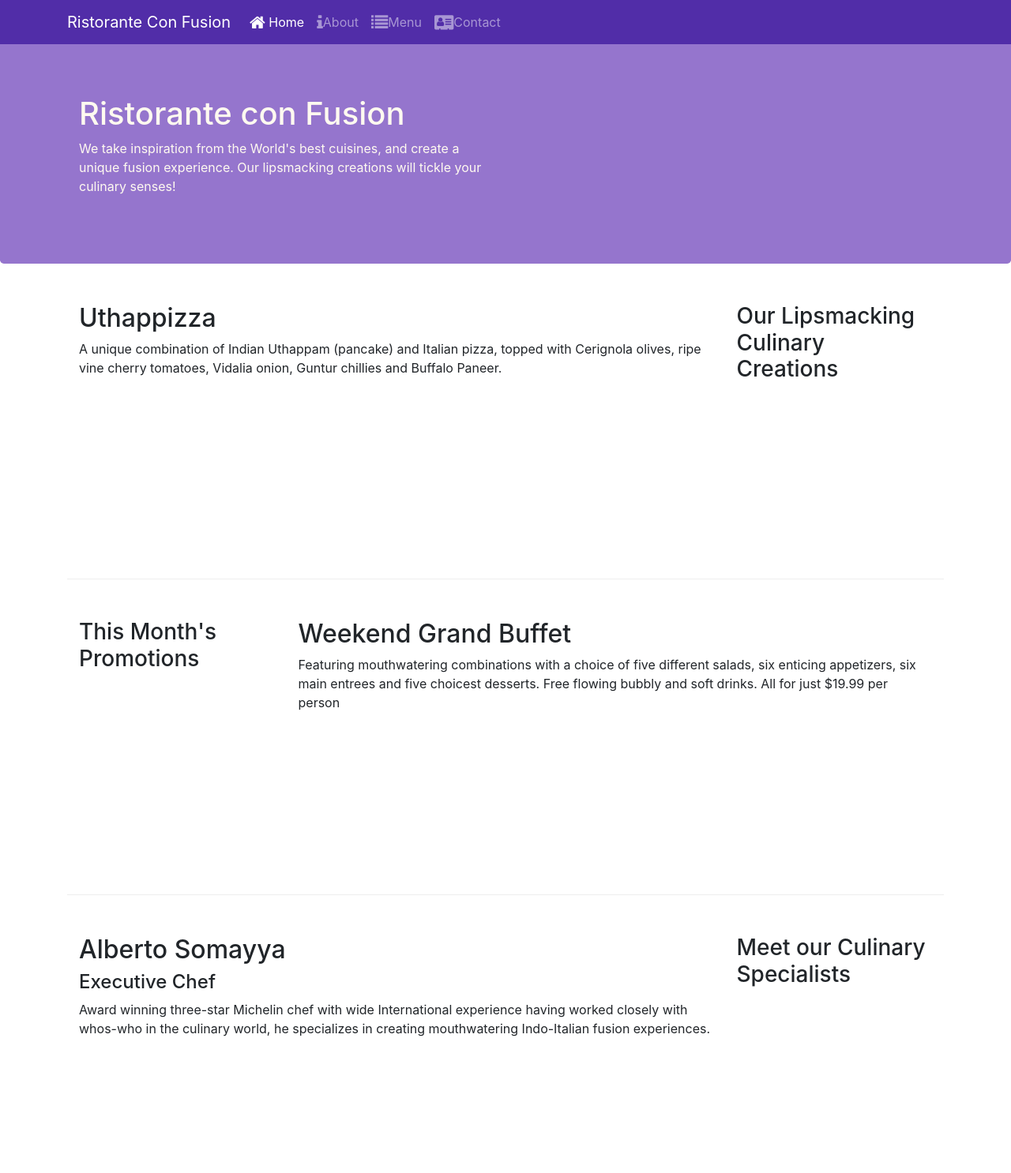
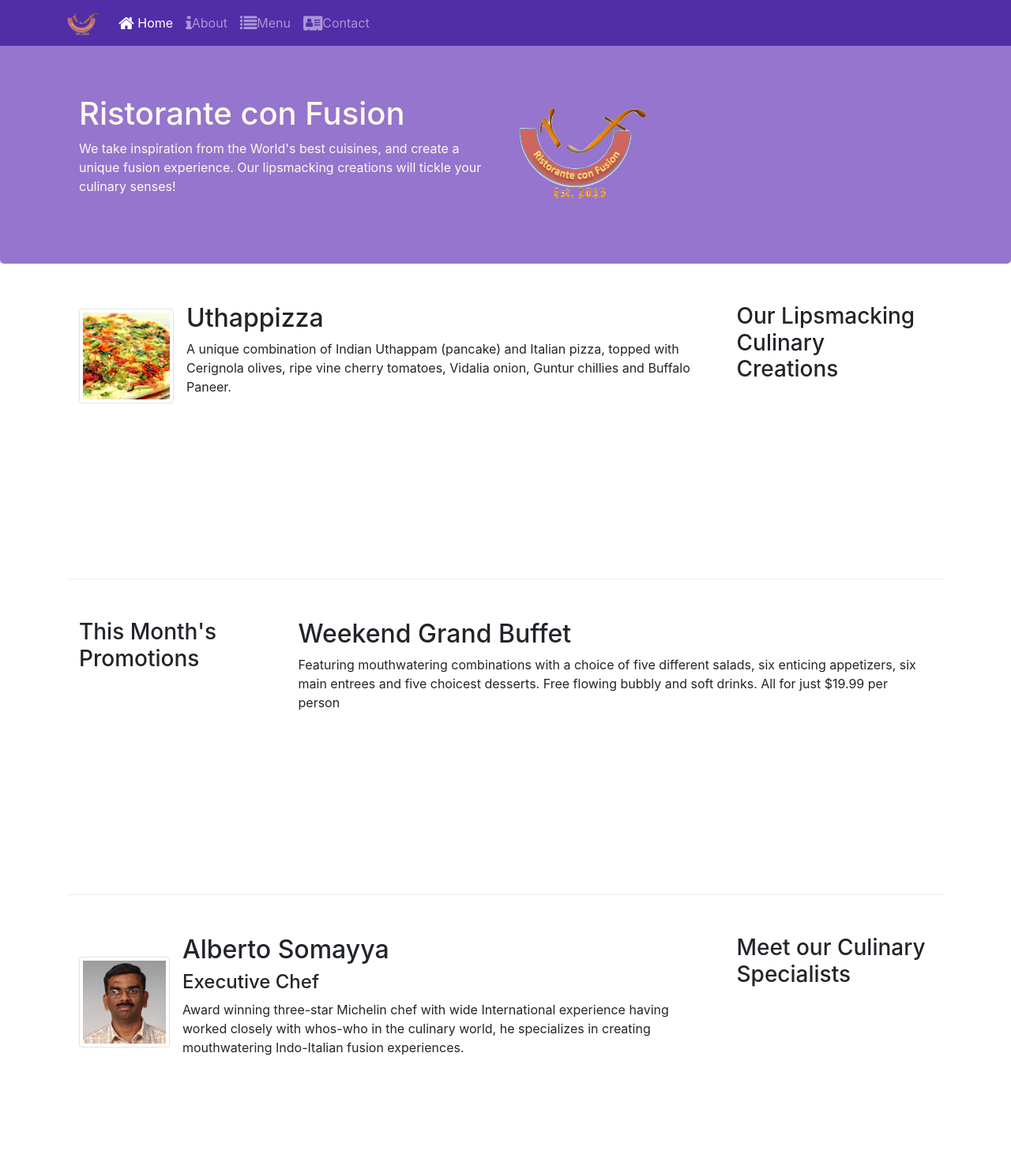
Before and after one commit to polihalm/bootstrap-project, a website: page index.html in a window 1280 px wide. Shown: the top 1486 px of the page at 79% size. Drawn offline with nearby package versions, Linux system fonts and the light colour scheme.

Commit message:
Img and Media

```diff
--- a/index.html
+++ b/index.html
@@ -22,7 +22,7 @@
       <button class="navbar-toggler" type="button" data-toggle="collapse" data-target="#Navbar">
         <span class="navbar-toggler-icon"></span>
        </button>
-        <a class="navbar-brand" href="#"> Ristorante Con Fusion</a>
+        <a class="navbar-brand" href="#"><img src="img/logo.png" height="30" width="41"></a>
         <div class="collapse navbar-collapse" id="Navbar">
          <ul class="navbar-nav mr-auto">
            <li class="nav-item active"> <a class="nav-link" href="#"><span class="fa fa-home fa-lg"></span> Home</a></li>
@@ -41,7 +41,8 @@
                     <h1>Ristorante con Fusion</h1>
                     <p>We take inspiration from the World's best cuisines, and create a unique fusion experience. Our lipsmacking creations will tickle your culinary senses!</p>
                 </div>
-                <div class="col-12 col-sm">
+                <div class="col-12 col-sm align-self-center">
+                  <img src="img/logo.png" class="image-fluid">
                 </div>
             </div>
         </div>
@@ -53,8 +54,14 @@
                 <h3>Our Lipsmacking Culinary Creations</h3>
             </div>
             <div class="col col-sm order-sm-first col-md">
-                <h2>Uthappizza</h2>
-                <p class="d-none d-sm-block">A unique combination of Indian Uthappam (pancake) and Italian pizza, topped with Cerignola olives, ripe vine cherry tomatoes, Vidalia onion, Guntur chillies and Buffalo Paneer.</p>
+              <div class="media">
+                <img class="d-flex mr-3 img-thumbnail align-self-center"
+                   src="img/uthappizza.png" alt="uthappizza">
+                   <div class="media-body">
+                     <h2 class="mt-0">Uthappizza</h2>
+                     <p class="d-none d-sm-block">A unique combination of Indian Uthappam (pancake) and Italian pizza, topped with Cerignola olives, ripe vine cherry tomatoes, Vidalia onion, Guntur chillies and Buffalo Paneer.</p>
+                  </div>
+              </div>
             </div>
         </div>
 
@@ -74,9 +81,15 @@
                 <h3>Meet our Culinary Specialists</h3>
             </div>
             <div class="col col-sm order-sm-first col-md">
-                <h2>Alberto Somayya</h2>
-                <h4>Executive Chef</h4>
-                <p class="d-none d-sm-block">Award winning three-star Michelin chef with wide International experience having worked closely with whos-who in the culinary world, he specializes in creating mouthwatering Indo-Italian fusion experiences. </p>
+              <div class="media">
+                <img class="d-flex mr-3 img-thumbnail align-self-center"
+                src="img/alberto.png" alt="aberto">
+                <div class="media-body">
+                  <h2 class="mt-0">Alberto Somayya</h2>
+                  <h4>Executive Chef</h4>
+                  <p class="d-none d-sm-block">Award winning three-star Michelin chef with wide International experience having worked closely with whos-who in the culinary world, he specializes in creating mouthwatering Indo-Italian fusion experiences. </p>
+                </div>
+              </div>
             </div>
         </div>
     </div>
```
Also changed, not shown: aboutus.html (+1 -1 lines), contactus.html (+1 -1 lines), img/alberto.png (added), img/buffet.png (added), img/logo.png (added), img/uthappizza.png (added), 1 other file.
